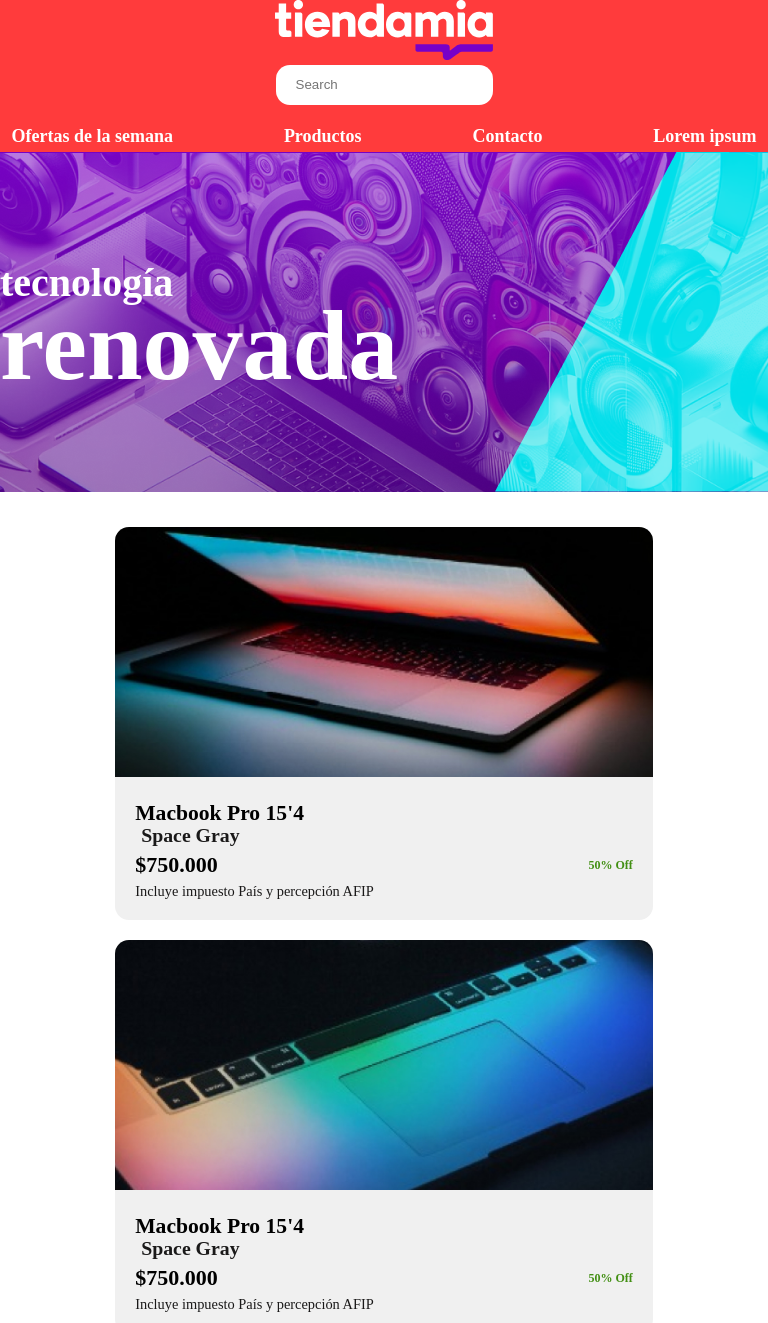
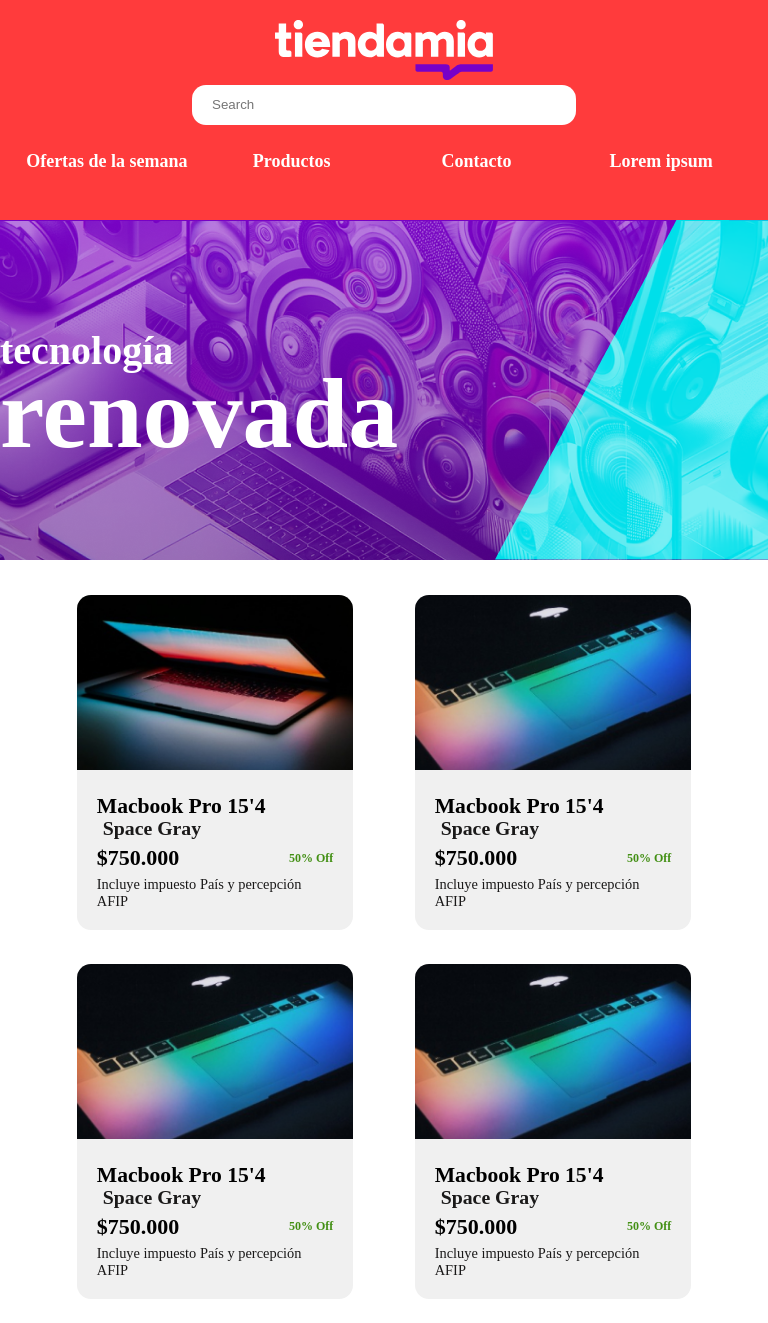
Before and after one commit to John192601/PRACTICACSS, a plain HTML site: page index.html in a window 768 px wide. Shown: the top 1323 px of the page. Drawn offline with Linux system fonts and the light colour scheme.

Commit message:
sofia me miraba

```diff
--- a/styles.css
+++ b/styles.css
@@ -2,10 +2,14 @@
   body,html{
     margin: 0;
     font-size: 18px;
+    box-sizing: border-box;
   }
   body{
     width: 100%;
     background-color: white;
+  }
+  .logo{
+    margin-top: 20px;
   }
   .social{
     display: none;
@@ -18,7 +22,7 @@
   }
     header {
 
-      height: 152px;
+      height: 250px;
       width:100%;
     }
     section {
@@ -117,10 +121,10 @@
     font-weight: 700;
   }
   .title-container span:first-child {
-    font-size: 40px;
+    font-size: 30px;
   }
   .title-container span:last-child {
-    font-size: 100px;
+    font-size: 90px;
     line-height: 80px;
   }
   header {
@@ -165,27 +169,31 @@
     display: flex;
     justify-content: space-between;
     list-style-type: none;
-    margin: 0;
-    padding: 0;
+    margin: 5px;
+    padding: 0px;
+    align-items: center;
+    flex-direction: column;
+    gap: 4px;
+
   }
   .nav ul li a {
     color: white;
     font-weight: 700;
     text-align: left;
+    font-size: 1rem;
     text-decoration: none;
   }
   .nav ul li a:hover {
     text-decoration: underline;
   }
-  footer{
-    background-color: #7525A7;
-  }
+
 
   footer {
-    border: 1px solid #009145;
+
     /* Hexadecimal color code*/
     min-height: 368px;
-    background-color: #7525a7;
+    background-color: #a253d3;
+    margin-top: 30px;
   }
   footer .container {
     display: flex;
@@ -194,7 +202,8 @@
   .columns-container {
     flex: 1;
     display: flex;
-    justify-content: space-between;
+    justify-content: space-evenly;
+    flex-wrap: wrap;
   }
   .columns-container .col ul {
     list-style-type: none;
@@ -206,6 +215,7 @@
   .columns-container .col ul li.col-main-item {
     font-weight: bold;
     padding-bottom: 20px;
+    font-size: 0.8rem;
   }
   .columns-container .col ul li a {
     color: white;
@@ -219,3 +229,61 @@
     padding: 30px 0;
     box-sizing: border-box;
   }
+  @media screen and (min-width: 600px) and (max-width: 1023px) {
+    .title-container span:first-child {
+      font-size: 40px;
+    }
+    .title-container span:last-child {
+      font-size: 100px;
+      line-height: 80px;
+    }
+
+    .nav ul {
+      flex-direction: row;
+      justify-content: space-between;
+
+    }
+    footer{
+      margin-top: 100px;
+    }
+    .product-container{
+      display: grid;
+      grid-template-columns: repeat(2, 1fr);
+      grid-gap: 10%;
+      justify-items: center;
+      margin: 0 10%;
+    }
+    .product-img{
+      height: 175px;
+    }
+    .product-card{
+      background-color: #f0f0f0;
+      border-radius: 14px;
+      width:100% ;
+      height: 125%;
+      overflow: hidden;
+    }
+    .nav ul li {
+      flex: 1;
+      text-align: center;
+    }
+    header{
+      height: 220px;
+    }
+    form{
+      width: 50%;
+    }
+    .form{
+      width: 100%;
+    }
+    .columns-container{
+      gap: 8px;
+    }
+  }
+
+  @media screen and (min-width: 1024px)  {
+    /* Rules for screen width between 769px and 1200px (laptops) */
+    body{
+    background-color: red;
+  }
+  }
```
Also changed, not shown: 1 other file.
